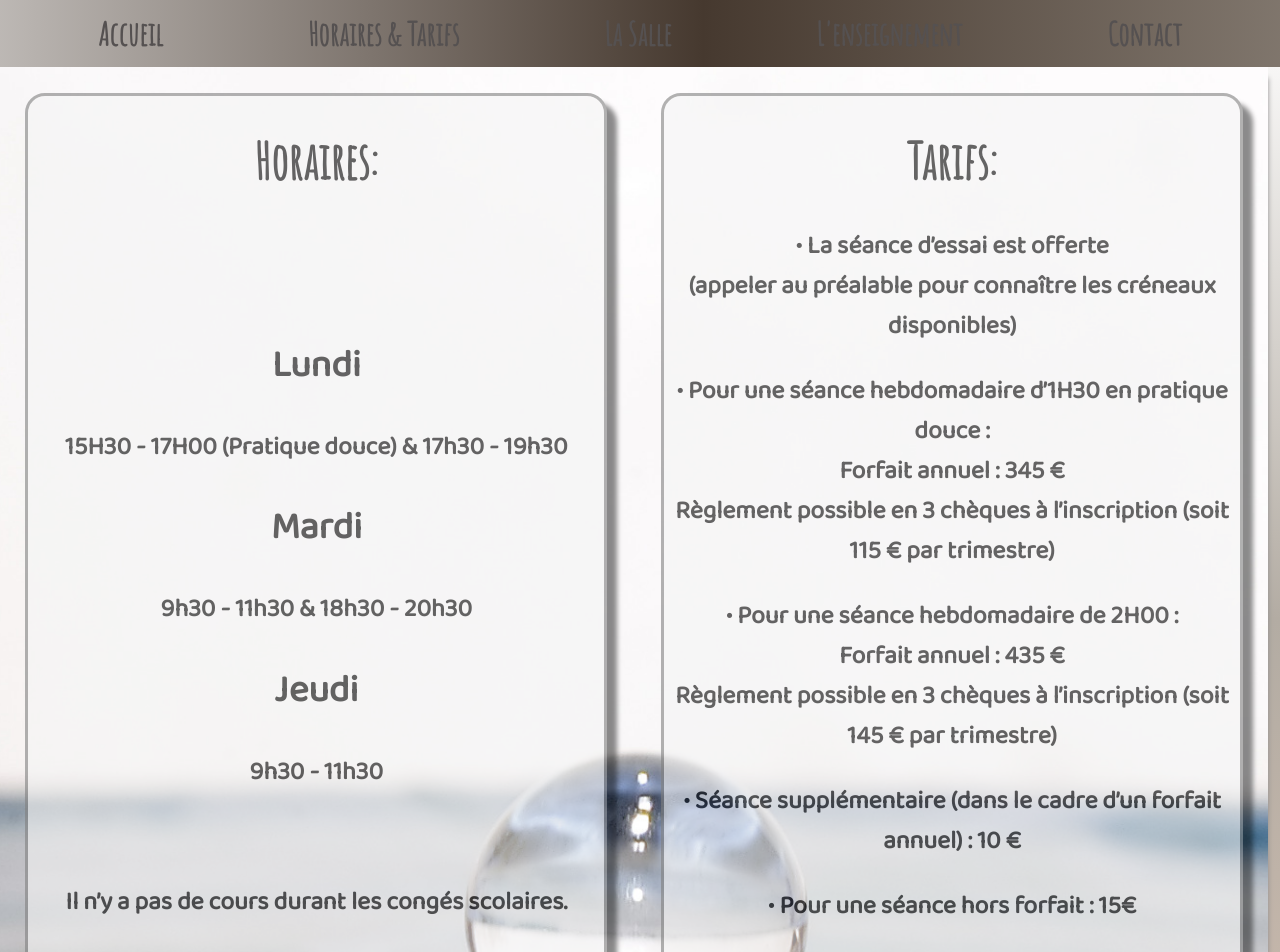
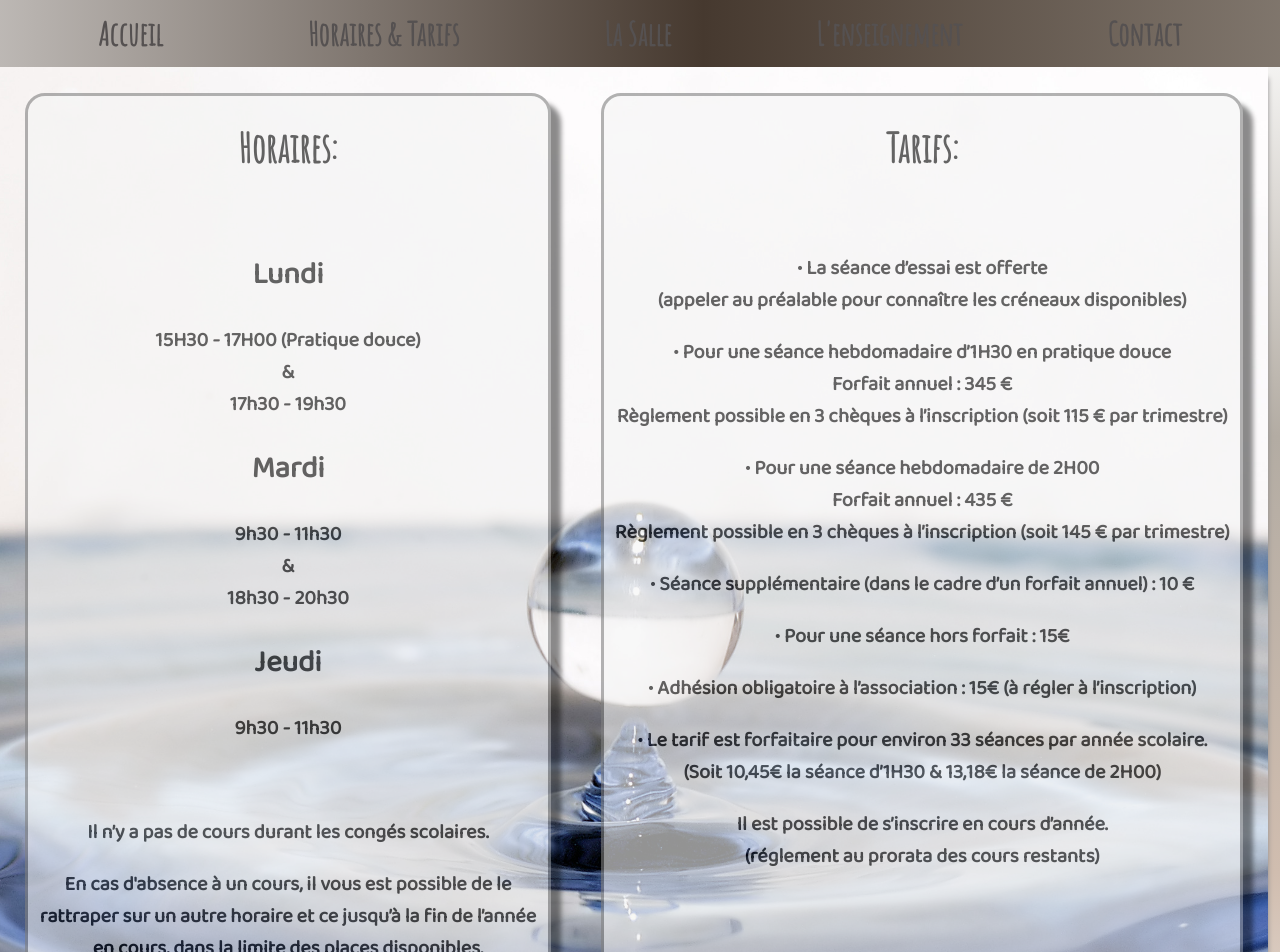
Before and after one commit to Morgan-Leblanc/SiteVritrineYoga, a React (Create React App) app: page /cours_tarifs in a window 1280 px wide. Shown: the top 952 px of the page. Built offline with nearby package versions, Linux system fonts and the light colour scheme; a web font is replaced by a local one.

Commit message:
commit fo customers

```diff
--- a/public/index.html
+++ b/public/index.html
@@ -5,7 +5,7 @@
 
     <meta
       name="keywords"
-      content="cours yoga, yoga, hatha-yoga, yoga doux, Etampes , Yoga , prendre des cours de yoga, yoga cours, yoga cours Etampes, cours yoga proche Etampes,deGasquet, Essonne, 91"
+      content=" yoga sud etampes, sud , cours yoga, yoga, hatha-yoga, yoga doux, Etampes , Yoga , prendre des cours de yoga, yoga cours, yoga cours Etampes, cours yoga proche Etampes,deGasquet, Essonne, 91"
     />
     <meta
       name="google-site-verification"
@@ -27,7 +27,7 @@
     />
     <meta
       name="description"
-      content=" Nathalie Leblanc professeur de yoga, propose des cours de hatha-yoga basés sur la à proximité d'Etampes"
+      content="Nathalie Leblanc propose des cours collectifs de yoga dans l'esprit de la méthode deGasquet. Salle privée au calme. 12 kilomètres sud Etampes 91"
     />
     <!--
       manifest.json provides metadata used when your web app is installed on a
@@ -43,7 +43,7 @@
       work correctly both with client-side routing and a non-root public URL.
       Learn how to configure a non-root public URL by running `npm run build`.
     -->
-    <title>Yoga-Etampes: Association Arc-En-Ciel</title>
+    <title>Yoga-Etampes: Asso Arc-En-Ciel</title>
   </head>
   <body>
     <noscript>You need to enable JavaScript to run this app.</noscript>
--- a/src/screens/Cours_Tarifs.js
+++ b/src/screens/Cours_Tarifs.js
@@ -9,11 +9,11 @@ const Cours_Tarifs = () => {
         <div className="horaires"></div>
         <p>
           <h2 title="cours de yoga le lundi">Lundi</h2> 15H30 - 17H00 (Pratique
-          douce) & 17h30 - 19h30
+          douce)<br></br> & <br></br>17h30 - 19h30
         </p>
         <p>
           <h2 title="cours de yoga le mardi">Mardi</h2>
-          9h30 - 11h30 & 18h30 - 20h30
+          9h30 - 11h30<br></br> & <br></br> 18h30 - 20h30
         </p>
         <p>
           <h2 title="cours de yoga le jeudi">Jeudi</h2>
@@ -21,23 +21,30 @@ const Cours_Tarifs = () => {
         </p>{" "}
         <br></br>
         <p>Il n’y a pas de cours durant les congés scolaires.</p>
+        <p>
+          {" "}
+          En cas d'absence à un cours, il vous est possible de le rattraper sur
+          un autre horaire et ce jusqu’à la fin de l’année en cours, dans la
+          limite des places disponibles.
+        </p>
       </div>
       <div className="tarifsContainer">
         <h1 title="tarifs yoga">Tarifs:</h1>
+        <br></br>
         <p>
           • La séance d’essai est offerte <br></br>(appeler au préalable pour
           connaître les créneaux disponibles){" "}
         </p>
         <p>
-          • Pour une séance hebdomadaire d’1H30 en pratique douce : <br></br>
+          • Pour une séance hebdomadaire d’1H30 en pratique douce <br></br>
           Forfait annuel : 345 € <br></br> Règlement possible en 3 chèques à
           l’inscription (soit 115 € par trimestre)
         </p>
         <p> </p>
         <p>
           {" "}
-          • Pour une séance hebdomadaire de 2H00 : <br></br>Forfait annuel : 435
-          € <br></br>Règlement possible en 3 chèques à l’inscription (soit 145 €
+          • Pour une séance hebdomadaire de 2H00<br></br>Forfait annuel : 435 €{" "}
+          <br></br>Règlement possible en 3 chèques à l’inscription (soit 145 €
           par trimestre) <br></br>{" "}
           <p>
             • Séance supplémentaire (dans le cadre d’un forfait annuel) : 10 €{" "}
@@ -45,7 +52,6 @@ const Cours_Tarifs = () => {
             <p>• Pour une séance hors forfait : 15€</p>
           </p>
         </p>
-        <p></p>
         <p>
           {" "}
           • Adhésion obligatoire à l’association : 15€ (à régler à
@@ -55,16 +61,12 @@ const Cours_Tarifs = () => {
           {" "}
           • Le tarif est forfaitaire pour environ 33 séances par année scolaire.
           <br></br>
-          (Soit 10,45€ la séance d’1H30 & 13,18€ la séance de 2 heures)
+          (Soit 10,45€ la séance d’1H30 & 13,18€ la séance de 2H00)
         </p>
         <p>
-          Les séances non effectuées ne sont pas remboursées.<br></br>
-          Néanmoins, en cas d'absence à un cours, il vous est possible de le
-          rattraper sur un autre horaire et ce jusqu’à la fin de l’année en
-          cours, dans la limite des places disponibles.
+          Il est possible de s’inscrire en cours d’année. <br></br> (réglement
+          au prorata des cours restants)
         </p>
-        <p></p>
-        <p>Il est possible de s’inscrire en cours d’année.</p>
       </div>
     </div>
   );
--- a/src/screens/screensCss/Acceuil.css
+++ b/src/screens/screensCss/Acceuil.css
@@ -8,9 +8,10 @@
 .citationAcceuil {
   font-family: "Amatic SC", sans-serif;
   font-weight: bold;
-  font-size: 30px;
+  font-size: 22px;
   opacity: 0.6;
   height: 30vh;
+  width: auto;
   margin-top: 10%;
   color: grey;
   margin-bottom: 10%;
--- a/src/screens/screensCss/Cours_Tarifs.css
+++ b/src/screens/screensCss/Cours_Tarifs.css
@@ -2,7 +2,7 @@
   width: 99.1vw;
   height: auto;
   display: flex;
-  font-size: 25px;
+  font-size: 20px;
   font-weight: bold;
   justify-content: space-between;
   font-family: "Baloo 2", sans-serif;
@@ -16,7 +16,7 @@
 }
 .horairesContainer {
   height: auto;
-  width: 45vw;
+  width: 49vw;
   margin: 2%;
   background-color: whitesmoke;
   opacity: 0.6;
@@ -29,7 +29,7 @@
 }
 .tarifsContainer {
   height: auto;
-  width: 45vw;
+  width: 60vw;
   background-color: whitesmoke;
   opacity: 0.6;
   margin: 2%;
@@ -42,7 +42,7 @@
   border: 3px solid grey;
 }
 .horaires {
-  margin-top: 25%;
+  margin-top: 15%;
 }
 
 @media screen and (max-width: 768px) {
--- a/src/screens/screensCss/LaSalle.css
+++ b/src/screens/screensCss/LaSalle.css
@@ -83,3 +83,9 @@
     margin-top: 10%;
   }
 }
+
+@media screen and (max-width: 322px) {
+  .stuffContainer{
+    margin-top: 5%;
+  }
+}
```
